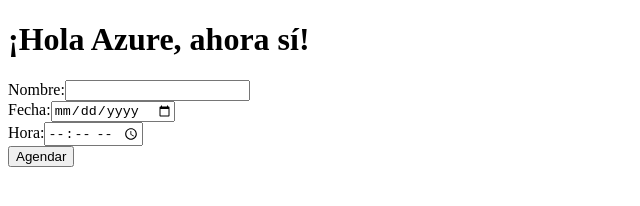
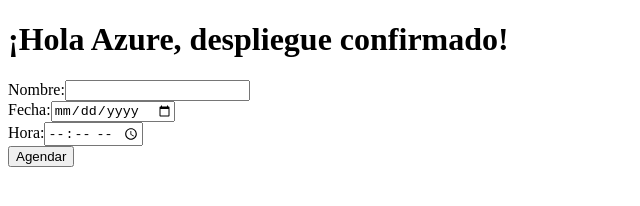
Before and after one commit to yachagua/citas-web, a plain HTML site: page index.html in a window 1280 px wide. Shown: the whole page, without its empty margins (0-640 px from the left). Drawn offline with Linux system fonts and the light colour scheme.

Commit message:
Corrijo workflow y pruebo despliegue

```diff
--- a/index.html
+++ b/index.html
@@ -4,7 +4,7 @@
   <title>Agendar Cita - Versión 2</title>
 </head>
 <body>
-  <h1>¡Hola Azure, ahora sí!</h1>
+  <h1>¡Hola Azure, despliegue confirmado!</h1>
   <form>
     <label>Nombre:</label><input type="text" name="nombre"><br>
     <label>Fecha:</label><input type="date" name="fecha"><br>
```
